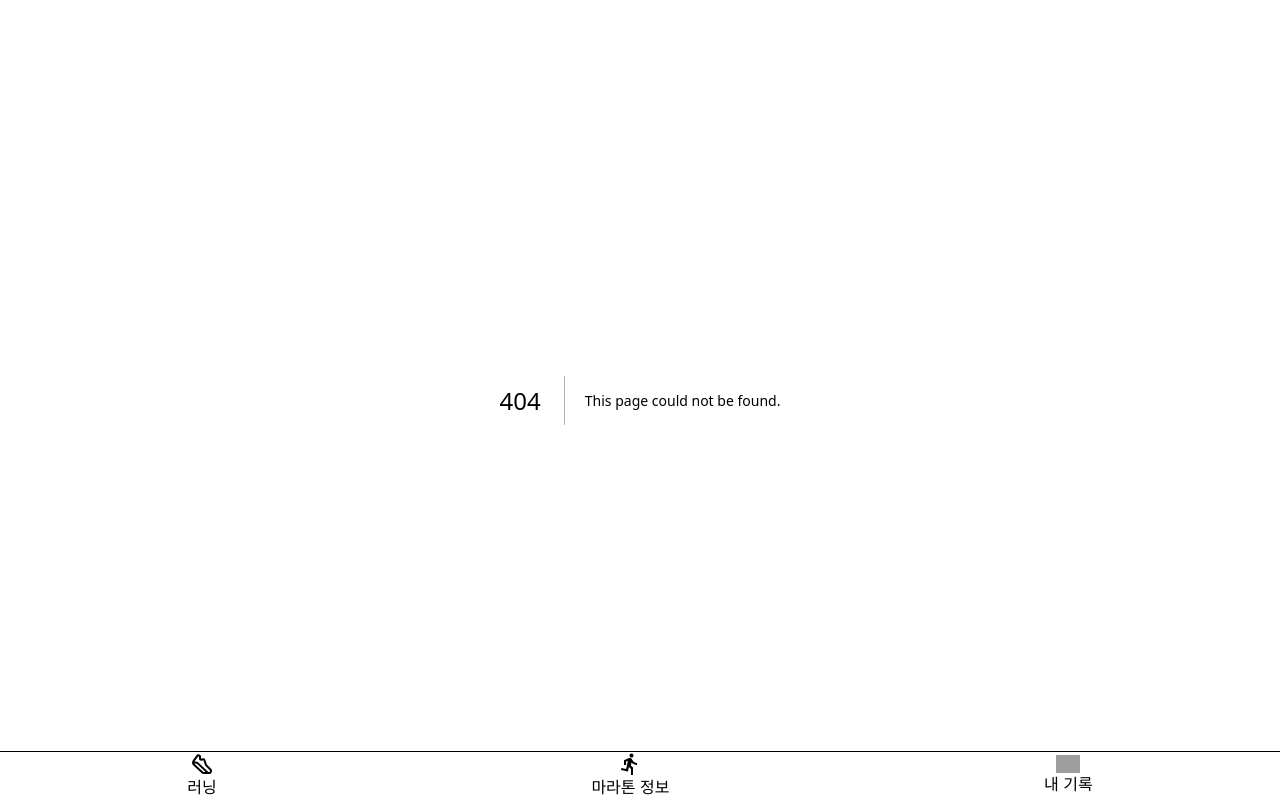
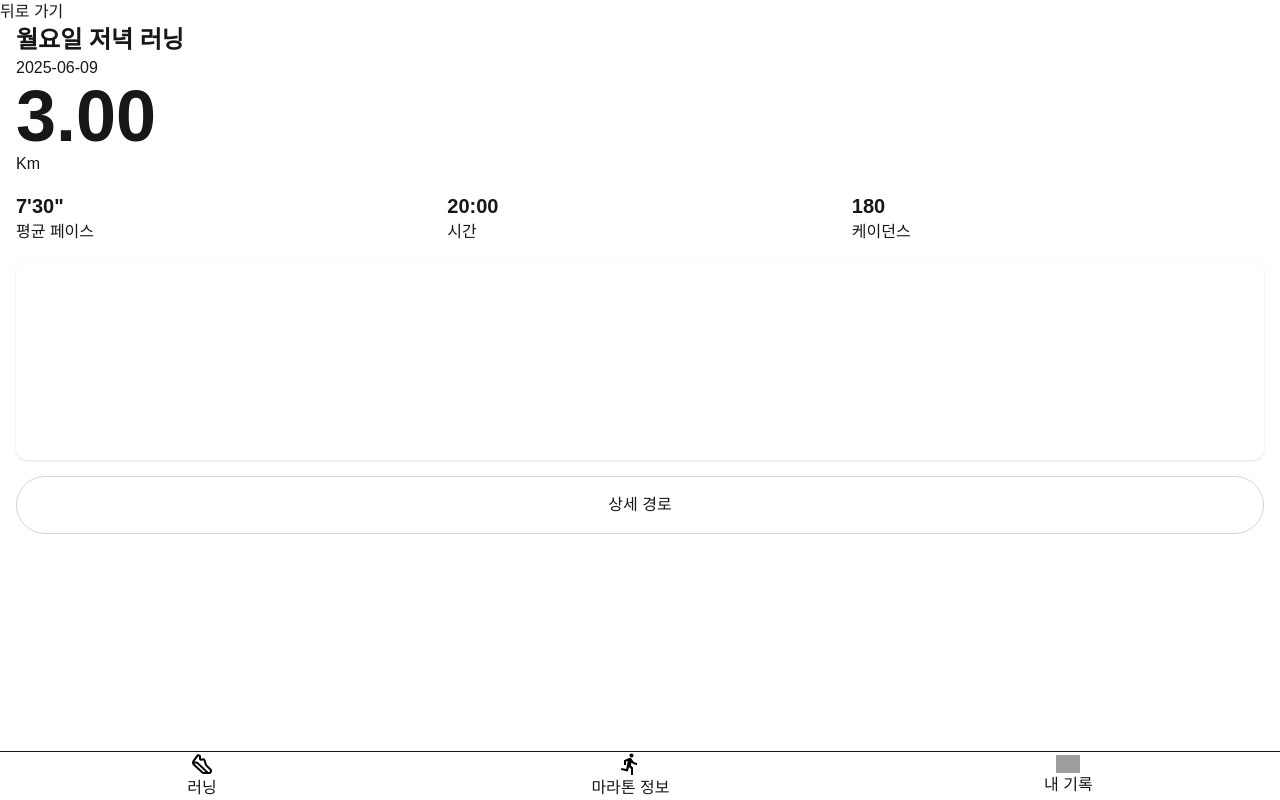
Before and after one commit to LeeHwiGyoung/running, a Next.js app: page /dashboard/runningDetail/1 in a window 1280 px wide. Before the commit this address had no page. Built offline with nearby package versions, Linux system fonts and the light colour scheme; no server answers; grey boxes are pictures that could not be loaded.

Commit message:
✨page.tsx(dashboard/runningDetail/id) : 대시보드에서 러닝 카드를 클릭했을 때 상세한 러닝 정보를 제공하는 페이지 추가

```diff
--- /dev/null
+++ b/src/app/dashboard/runningDetail/[id]/page.tsx
@@ -0,0 +1,32 @@
+import DetailRunCard from '@/component/dashboard/DetailRunCard'
+import BackButton from '@/component/ui/BackButton'
+import React from 'react'
+
+const dummyDetail = {
+    id: 0,
+    date: '2025-06-09',
+    title : "월요일 저녁 러닝",
+    distance : 3,
+    distanceLabel : 'Km',
+    runningPace : 450,
+    runningTime : 1200,
+    cadence : 180,
+    altitude : 2,
+}
+
+export default function page() {
+  return (
+    <main>
+        <BackButton />
+        <DetailRunCard
+         date={dummyDetail.date}
+         title={dummyDetail.title}
+         distance={dummyDetail.distance}
+         distanceLabel={dummyDetail.distanceLabel}
+         runningPace={dummyDetail.runningPace}
+         runningTime={dummyDetail.runningTime}
+         cadence={dummyDetail.cadence}
+         />
+    </main>
+  )
+}
```
